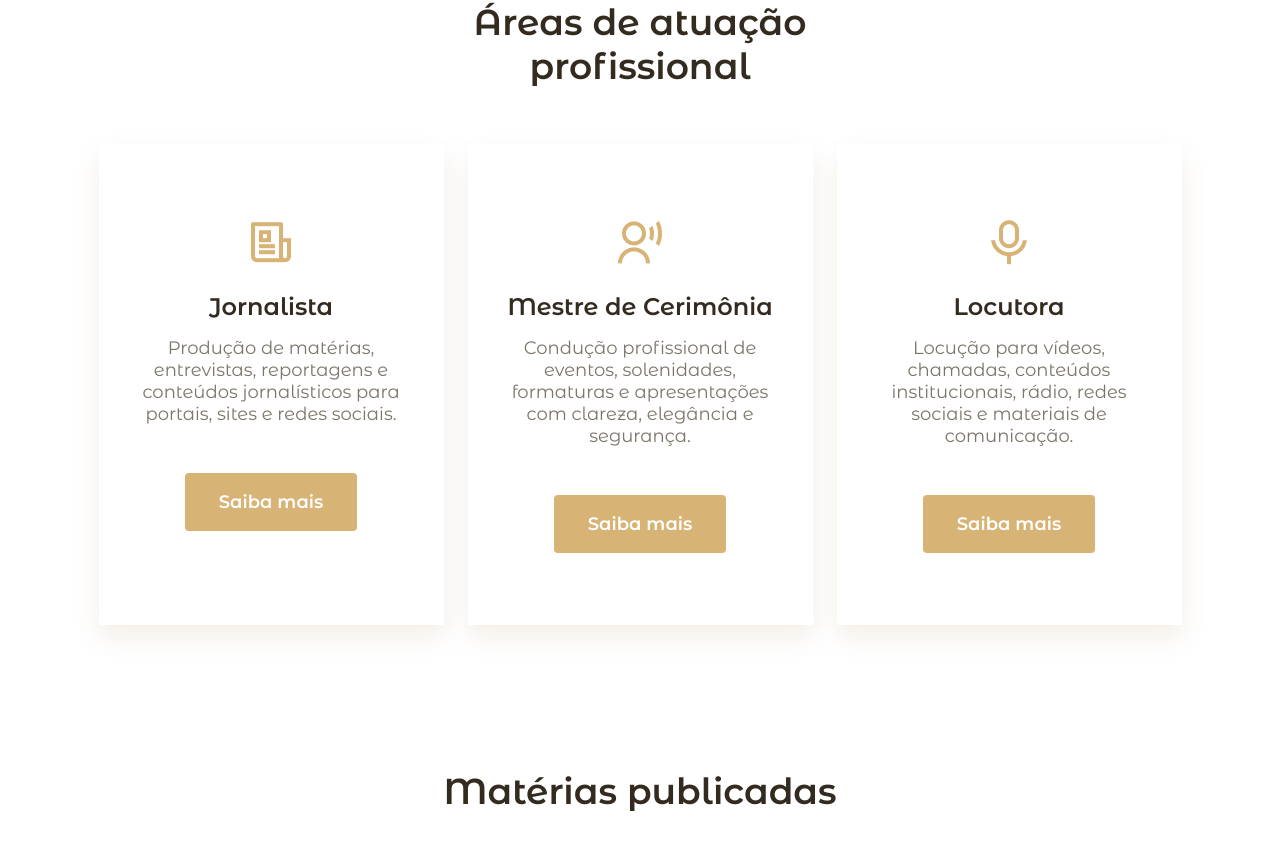
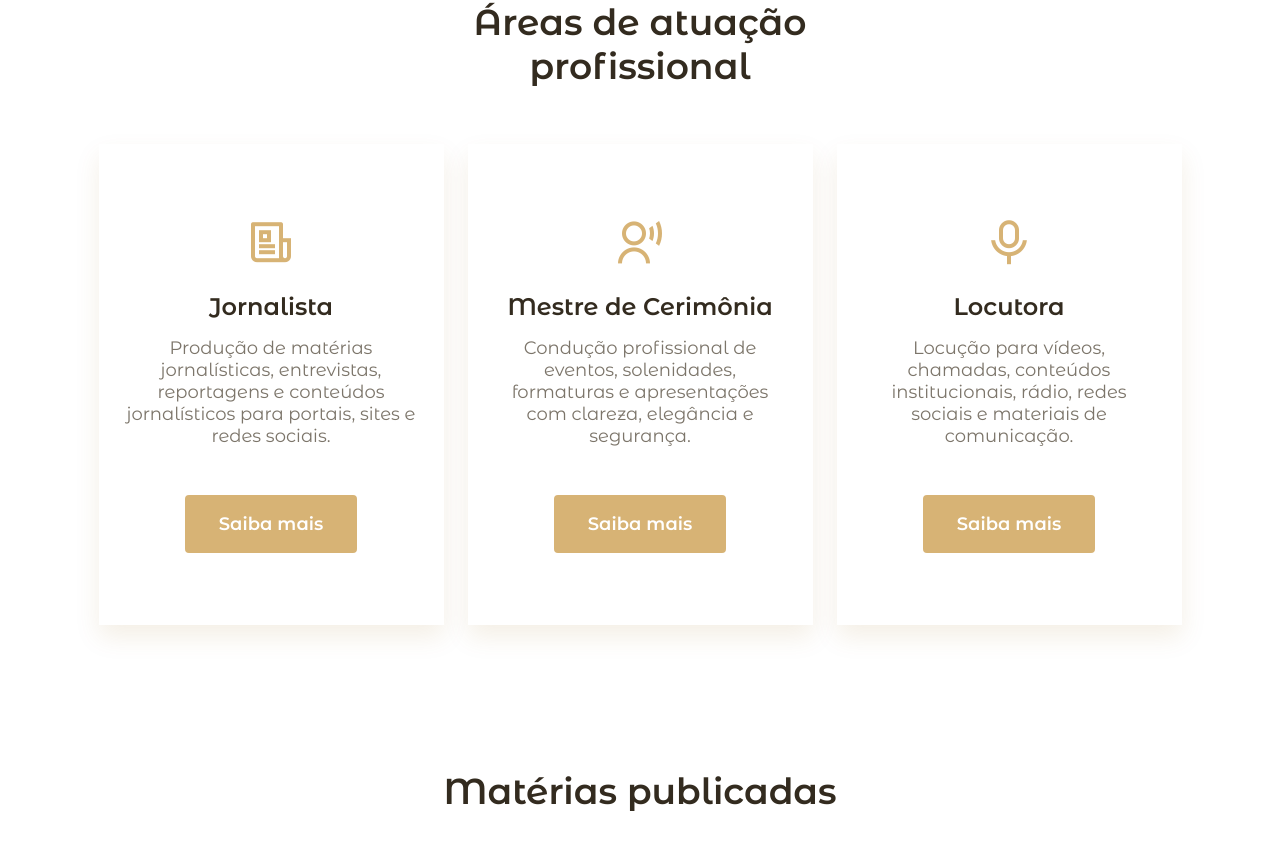
Before and after one commit to CaioVilarouca/landing-page-jornalista, a plain HTML site: page index.html in a window 1280 px wide. Shown: the part 2057-2904 px from the top of the page. Drawn offline with nearby package versions, Linux system fonts and the light colour scheme.

Commit message:
correção de bugs em services

```diff
--- a/assetes/js/main.js
+++ b/assetes/js/main.js
@@ -96,7 +96,7 @@ themeButton.addEventListener('click', () => {
 
 /* ========== SCROLL REVEAL ANIMATION ========== */
 const revealElements = document.querySelectorAll(
-    '.section-title, .about-perfil, .about-content, .services-card, .work-card, .contact-form'
+    '.section-title, .about-perfil, .about-content, .work-card, .contact-form'
 );
 
 revealElements.forEach((element) => {
--- a/index.html
+++ b/index.html
@@ -149,7 +149,7 @@
                         <i class="ri-newspaper-line services-icon"></i>
                         <h2 class="services-title">Jornalista</h2>
                         <p class="services-description">
-                            Produção de matérias, entrevistas, reportagens e conteúdos jornalísticos para portais, sites e redes sociais.
+                            Produção de matérias jornalísticas, entrevistas, reportagens e conteúdos jornalísticos para portais, sites e redes sociais.
                         </p>
 
                         <button class="services-button button">Saiba mais</button>
```
